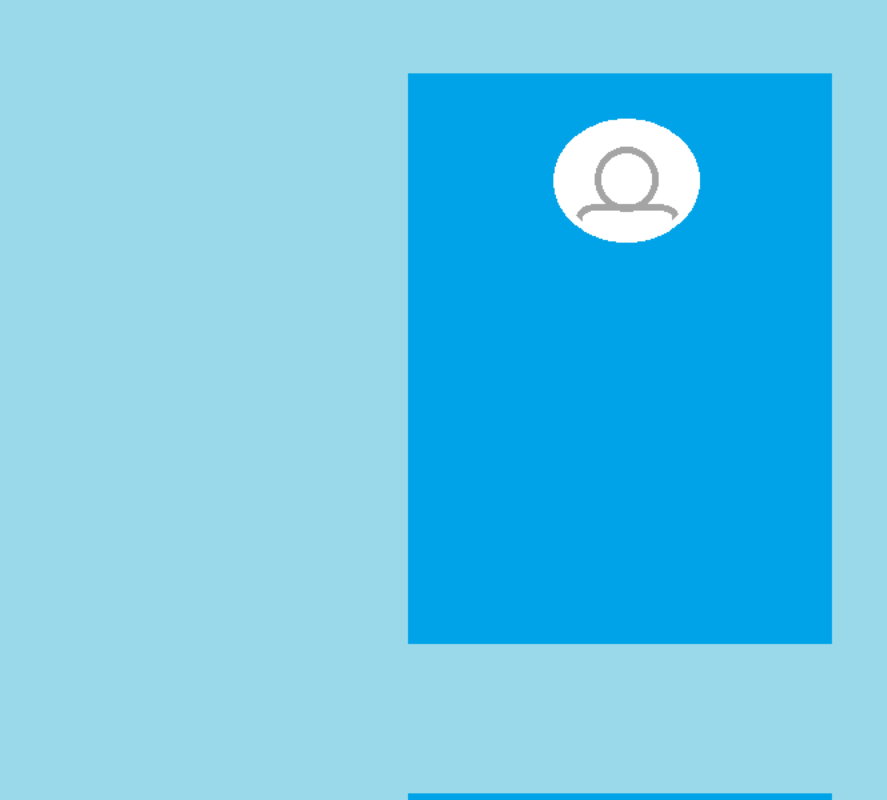
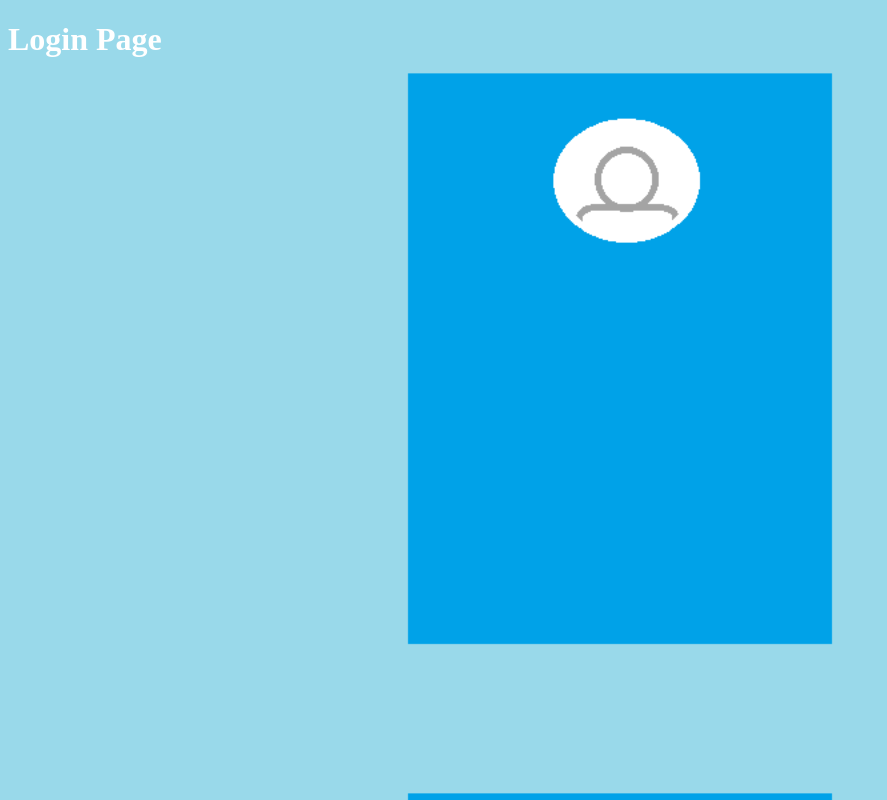
Before and after one commit to luke147james/luke147james.github.io, a plain HTML site: page index.html in a window 1280 px wide. Shown: the whole page, without its empty margins (0-887 px from the left). Drawn offline with Linux system fonts and the light colour scheme.

Commit message:
Update index.html

```diff
--- a/index.html
+++ b/index.html
@@ -17,7 +17,7 @@ font-size:200%;
 </style>
 </head>
 <body background="Untitled.png">
-
+ <h1>Login Page</h1>
 
 
 </body>
```
